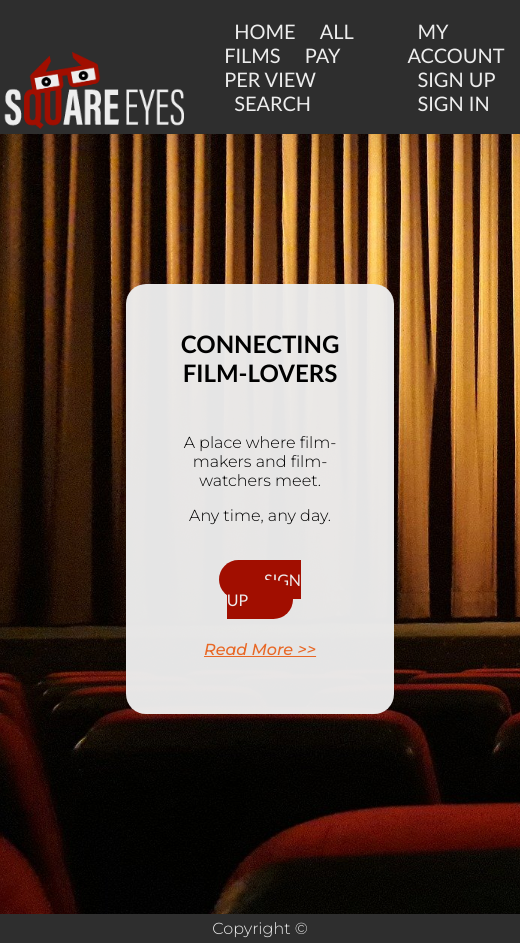
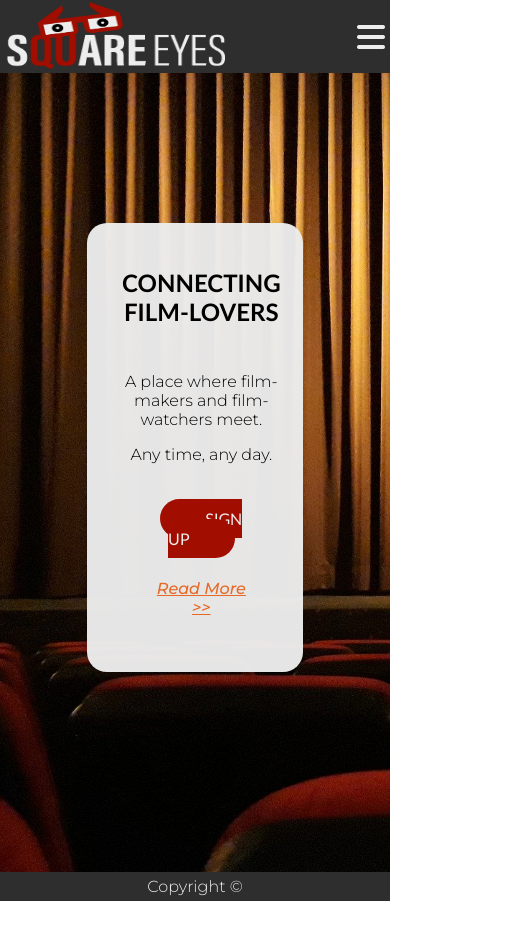
Before and after one commit to Noroff-FEU-Assignments/cross-course-project-VildeAvloes, a plain HTML site: page index.html in a window 390 px wide. Shown: the whole page, 520 px wide, since content can reach past the window. After the commit the page ends 901 px from the top, so only its background shows below. Drawn offline with Linux system fonts and the light colour scheme.

Commit message:
CSS changes on mobile-navigation

```diff
--- a/css/styles.css
+++ b/css/styles.css
@@ -18,16 +18,19 @@ nav a,
 
 header {
     display: flex;
-    align-items: flex-end;
-    padding: 3px;
+    flex-direction: row;
+    justify-content: space-between;
+    align-items: center;
+    padding:2px 5px;
 }
 
-.nav__second {
-    margin-left: auto;
+
+nav {
+  display: none;
 }
 
   nav li {
-    display: inline;
+    display: inline-block;
     padding: 0px;
   }
 
@@ -39,6 +42,15 @@ color: #ededed;
 
 nav a:hover{
     color: #a10e00;
+}
+
+
+#hamburger-menu {
+display:none;
+}
+
+#hamburger-menu:checked ~ nav {
+  display:block;
 }
 
 
--- a/index.html
+++ b/index.html
@@ -10,19 +10,24 @@
       href="https://fonts.googleapis.com/css2?family=Montserrat:ital,wght@0,300;1,500&display=swap"
       rel="stylesheet"
     />
-
     <link href="css/styles.css" rel="stylesheet" />
+    <script
+    src="https://kit.fontawesome.com/b318972c4d.js"
+    crossorigin="anonymous"
+  ></script>
   </head>
   <body class="background-homepage">
-      <nav>
     <header>
       <img
       src="images/home-header.png"
       alt="Square Eyes Logo"
-          height="79px"
-          width="230px"
+      height="69px"
+      width="220px"
     />
+    <label for="hamburger-menu"><i class="fas fa-bars fa-2x" ></i></label>
+      <input type="checkbox" id="hamburger-menu" />
   </a>
+    <nav>
         <ul class="nav__main">
           <li><a href="index.html">Home</a></li>
             <li><a href="allfilms.html">All Films</a></li>
```
Lines whose indentation alone changed are shown as unchanged.
